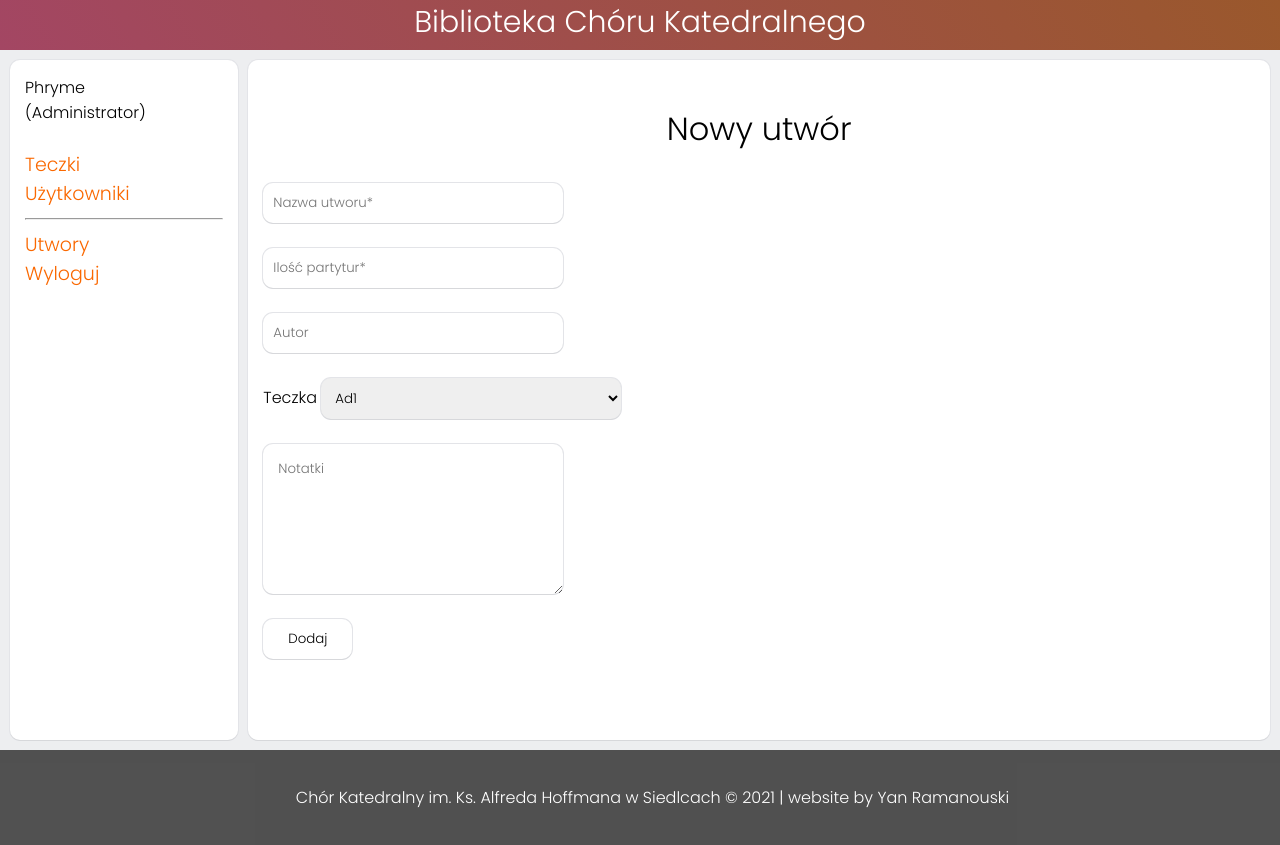
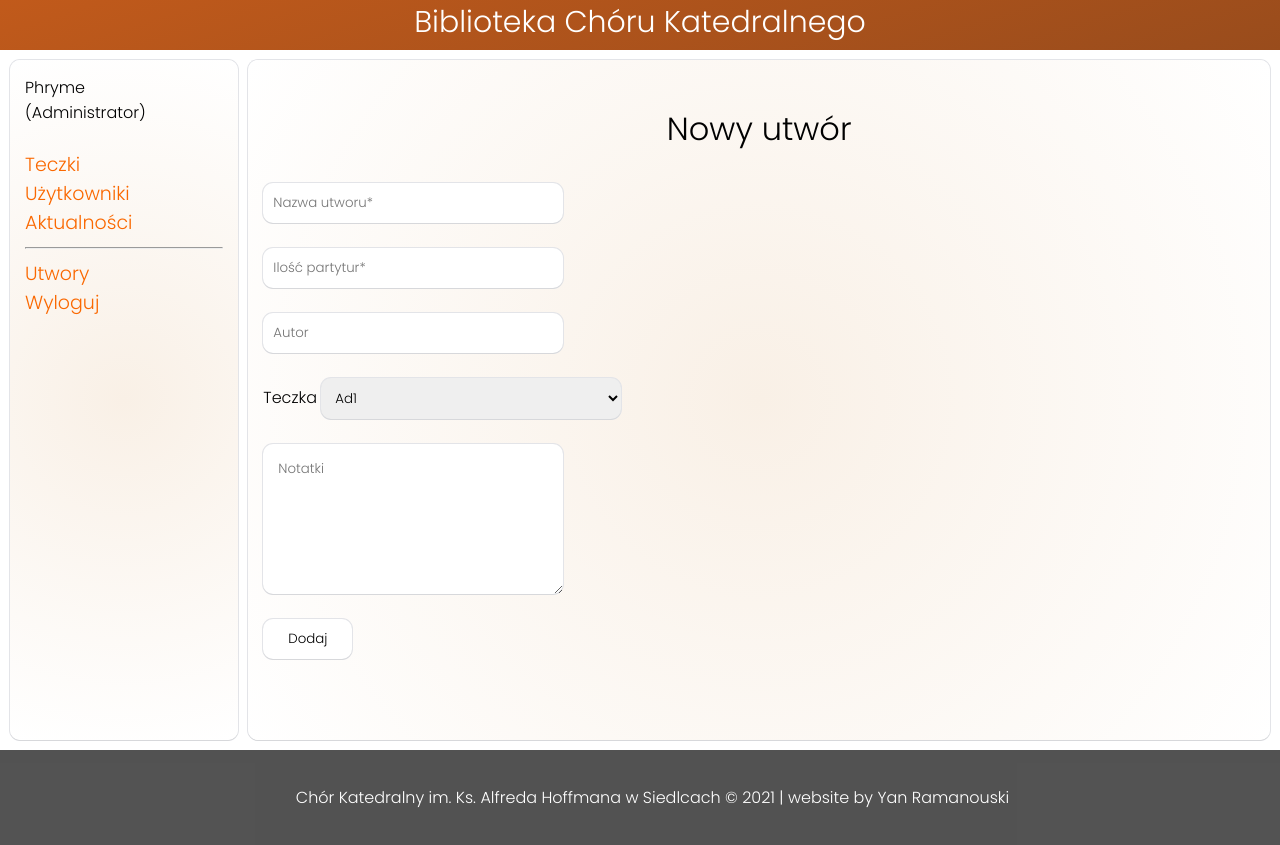
Before and after one commit to Chickennaggets/j_library, a PHP site: page /?section=songs&action=add in a window 1280 px wide. Run offline with PHP 8.4, Linux system fonts and the light colour scheme; a user stored in the database is signed in; data comes from the database, SQL or seed files in the repository.

Commit message:
Сделал новости. Добавление и отображение

```diff
--- a/class/News.php
+++ b/class/News.php
@@ -3,11 +3,11 @@
 
 class News
 {
-    function addPost($header, $post_text, $pictures){
+    function addPost($header, $post_text){
         global $conn;
 
-        $sql = "INSERT INTO wall(header, post_text, pictures)
-            values ('$header', $post_text, '$pictures',);";
+        $sql = "INSERT INTO wall(header, post_text)
+            values ('$header', '$post_text');";
 
         if ($conn->query($sql) === TRUE) {
             echo "Dane zostały zaktualizowane<br>";
@@ -17,4 +17,17 @@ class News
         }
 
     }
+    function getAll(){
+        global $conn;
+
+        $sql = "SELECT *
+                FROM wall";
+
+        $result = $conn->query($sql);
+
+        if ($result) {
+            return $result;
+        }
+        return false;
+    }
 }
--- a/class/User.php
+++ b/class/User.php
@@ -49,7 +49,7 @@ class User
     function getAll($word, $parameter){
         global $conn;
 
-        $sql = "SELECT login, ac_password, activated, adminn, regist_date
+        $sql = "SELECT login, activated, adminn, regist_date
         FROM accounts
         WHERE login LIKE '%".$word."%'
         ORDER BY ".$parameter.";";
--- a/inc/common_functions.php
+++ b/inc/common_functions.php
@@ -37,7 +37,7 @@
             </div>
 
             <div class="link">
-                <a href="" class="info_a">Atkualności</a>
+                <a href="" class="info_a">Aktualności</a>
             </div>
 
             <div class="link">
@@ -67,7 +67,8 @@
             }
             if($oUser->isAdmin()){
                 echo "<a href='?section=folders' class = 'a'>Teczki</a><br>
-                           <a href='?section=users' class = 'a'>Użytkowniki</a><br>";
+                      <a href='?section=users' class = 'a'>Użytkowniki</a><br>
+                      <a href='?section=news' class = 'a'>Aktualności</a><br>";
                 echo "<hr>";
             }
             echo '<a href="?section=main" class = "a">Utwory</a><br>';
--- a/public/index.php
+++ b/public/index.php
@@ -4,6 +4,7 @@ include CLASS_FOLDER.'User.php';
 include CLASS_FOLDER.'Get.php';
 include CLASS_FOLDER.'Folder.php';
 include CLASS_FOLDER.'Song.php';
+include CLASS_FOLDER.'News.php';
 require_once ROOT_FOLDER.'inc/common_functions.php';
 
 session_start();
--- a/public/style.css
+++ b/public/style.css
@@ -3,7 +3,7 @@
     margin: 0px;
 }
 body{
-    background: #edeef0;
+    background: white;
 }
 .header{
     width: 100%;
@@ -13,12 +13,17 @@ body{
     color:white;
     text-align: center;
     font-size: 30px;
-    background: rgb(2,0,36);
-    background: linear-gradient(60deg, rgba(2,0,36,1) 0%, rgba(163,70,99,1) 0%, rgba(154,88,44,1) 100%);
+    background: rgb(193,90,27);
+    background: linear-gradient(163deg, rgba(193,90,27,1) 0%, rgba(153,76,28,1) 100%);
     margin-bottom: 30px;
     height: 50px;
 }
-
+.post{
+    padding: 20px;
+    border-radius: 10px;
+    box-shadow:rgb(215, 216, 219) 0px 1px 0px 0px, rgb(227, 228, 232) 0px 0px 0px 1px;
+    margin: 10px;
+}
 .b{
     background-color: transparent;
     font-size: 17px;
@@ -58,7 +63,10 @@ hr{
 .navigator{
     padding: 15px;
     flex: 1;
-    background-color: white;
+
+    background: rgb(249,240,230);
+    background: radial-gradient(circle, rgba(249,240,230,1) 0%, rgba(255,255,255,1) 100%);
+
     border-radius: 10px;
     box-shadow:rgb(215, 216, 219) 0px 1px 0px 0px, rgb(227, 228, 232) 0px 0px 0px 1px;
     margin-right: 10px;
@@ -69,7 +77,8 @@ hr{
 
     min-height: 650px;
     height: auto;
-    background-color: white;
+    background: rgb(249,240,230);
+    background: radial-gradient(circle, rgba(249,240,230,1) 0%, rgba(255,255,255,1) 100%);
     border-radius: 10px;
     box-shadow:rgb(215, 216, 219) 0px 1px 0px 0px, rgb(227, 228, 232) 0px 0px 0px 1px;
 }
--- a/songs.php
+++ b/songs.php
@@ -175,7 +175,7 @@ switch($action) {
             if ($dh = opendir($dir)) {
                 while (false !== ($file = readdir($dh))) {
                     if($file!="." && $file != "..")
-                        echo $file." - <a class='a' href='".$dir."/".$file."' download=''>Pobierz</a> - <a class='a' href='".$dir."/".$file."'>Nagraj</a>";
+                        echo $file." - <a class='a' href='".$dir."/".$file."' download=''>Pobierz</a> - <a class='a' href='".$dir."/".$file."'>Otwórz</a><br>";
                 }
                 closedir($dh);
             }
@@ -185,7 +185,7 @@ switch($action) {
             <br><br><form action="?section=songs&action=uploadfile" method="post" enctype="multipart/form-data">
             <input type="text" name="id_folder" value="'.$id.'" hidden>
            <input type="file" name="filename"><br><br>
-            <input type="submit">
+            <input type="submit" class="btn">
             </form>
             ';
             echo "<br><a class = 'a' href=?section=songs&action=edit&id=".$aSong["id_song"].">Edycja</a>";
--- a/users.php
+++ b/users.php
@@ -14,7 +14,6 @@ switch ($action){
         echo "<table class='table'>
                 <tr>
                     <td>Login</td>
-                    <td>Hasło</td>
                     <td>Aktywowano</td>
                     <td>Administrator</td>
                     <td>Data rejestracji</td>
@@ -36,7 +35,7 @@ switch ($action){
             } else {
                 $adm = "Nie";
             }
-            echo "<tr><td>" . $row["login"] . "</td><td>" . $row["ac_password"] . "</td>" . $akt . "<td>" . $adm . "</td><td>" . $row["regist_date"] . "</td><td>$delete</tr>";
+            echo "<tr><td>" . $row["login"] . "</td>" . $akt . "<td>" . $adm . "</td><td>" . $row["regist_date"] . "</td><td>$delete</tr>";
         }
         echo "</table>";
 
```
Also changed, not shown: news.php (+26 -2 lines).
